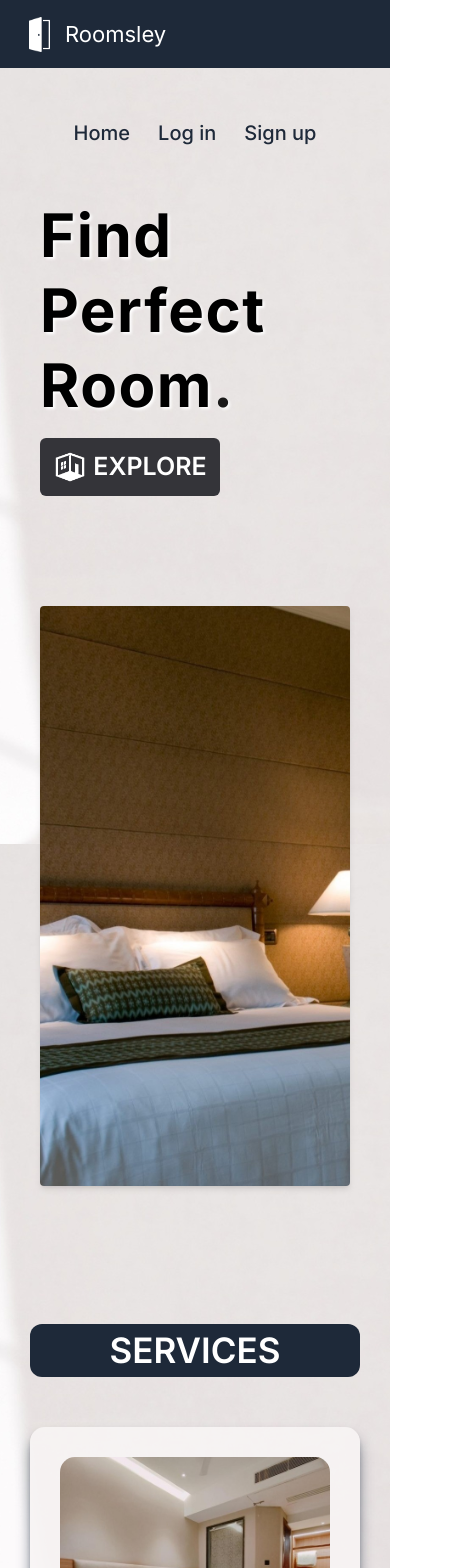
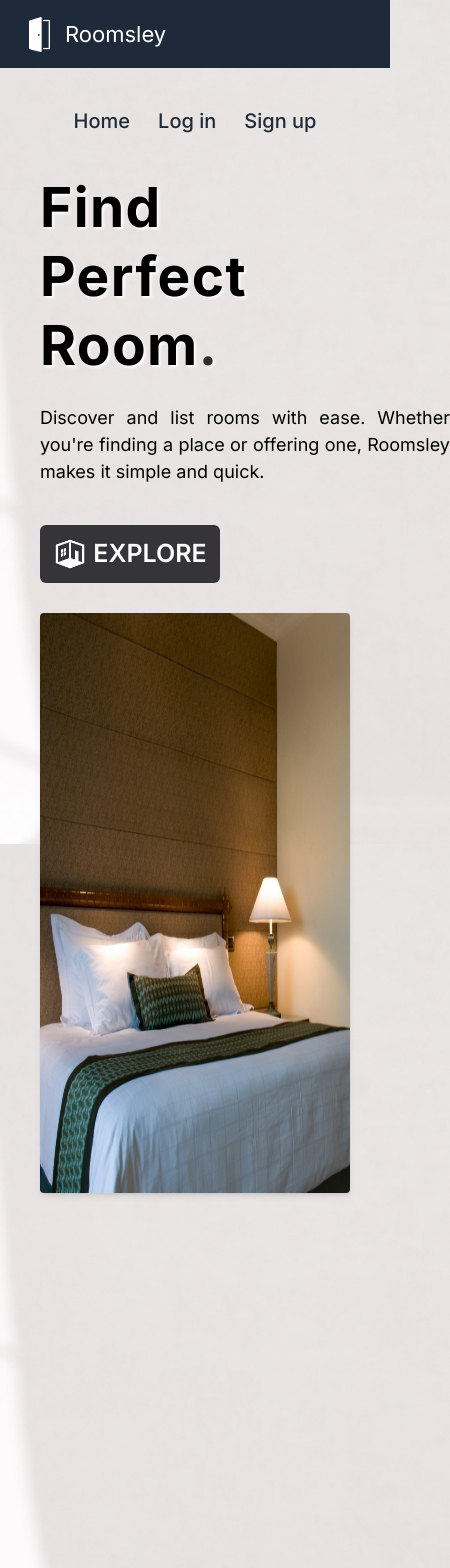
Before and after one commit to rohitkumar893/roomsley, a React (Vite) app: page / in a window 390 px wide. Shown: the top 1568 px of the page, 450 px wide, since content can reach past the window. Built offline with nearby package versions, Linux system fonts and the light colour scheme.

Commit message:
fixed responisiveness

```diff
--- a/src/App.css
+++ b/src/App.css
@@ -20,9 +20,6 @@ nav{
   animation-fill-mode: forwards;
 }
 
-.first{
-  height: 100vh;
-}
 
 .second{
   padding: 80px;
@@ -35,12 +32,12 @@ nav{
 }
 
 .services{
-  margin-top: 225px;
+  margin-top: 180px;
 }
 
 .padder{
-  padding-left: 200px;
-  padding-right: 200px;
+  padding-left: 180px;
+  padding-right: 180px;
 }
 
 .textlogo{
@@ -74,7 +71,7 @@ nav{
   animation-fill-mode: forwards;
 }
 
-.container2{
+/* .container2{
   margin-top:60px;
   width: 100%;
   display: flex;
@@ -87,7 +84,7 @@ nav{
   animation-duration: 2s;
   animation-delay: 0.3s;
   animation-fill-mode: forwards;
-}
+} */
 
 .explore{
   opacity:0;
@@ -195,7 +192,7 @@ ul:hover{
   }
 }
 
-.buttonn:hover::after {
+.button:hover::after {
   bottom: -70%;
   background-image: radial-gradient(circle, rgba(62, 69, 75, 0.902) 20%, transparent 20%),
     radial-gradient(circle, rgba(62, 69, 75, 0.902) 20%, transparent 20%),
@@ -242,10 +239,6 @@ ul:hover{
 
 
 @media(max-width:1500px){
-  .services{
-    margin-top: 200px;
-  }
-
   .padder{
     padding-left: 100px;
     padding-right: 100px;
@@ -254,36 +247,16 @@ ul:hover{
 }
 
 @media(max-width:700px){
+  .roomimg{
+
+  }
+
   .services{
-    margin-top:260px;
+    margin-top:360px;
   }
   .padder{
     padding-left: 40px;
     padding-right: 40px;
   }
 
-  .roomimg {
-    transform: translateY(-180px);
-  }
 }
-
-@media(max-width:580px){
-  .roomimg {
-    transform: translateY(30px);
-  }
-}
-
-
-@media(max-width:780px){
-  .second {
-    transform: translateY(160px);
-  }
-
-  .roomimg {
-    transform: translateY(80px);
-  }
-
-  .footer {
-  margin-top:180px;
-}
-}
--- a/src/App.jsx
+++ b/src/App.jsx
@@ -52,13 +52,13 @@ function App() {
 
   return (
     <>
-      <div className="first h-[100%] 2-[100%]">
+      <div className="first w-[100%]">
       <nav className="h-[68px] w-full flex justify-start items-center gap-[8px] bg-gray-800 text-[22px]">
         <img src='door.png' className='homeicon h-[35px]'></img>
         <h1 className='text-white cursor-pointer' onClick={() => window.location.reload()}>Roomsley</h1>
         </nav>
 
-        <nav className='not-first:h-[130px] flex justify-center items-center gap-[28px] md:gap-[60px]'>
+        <nav className='h-[105px] flex justify-center items-center gap-[28px] md:gap-[60px]'>
             <ul><h2 className='homebtn text-[20px] hover:scale-110 text-gray-800 font-medium' onClick={() => window.location.reload()}>Home</h2></ul>
             <ul><Link to="/login"><h2 className='text-[20px] hover:scale-110 text-gray-800 font-medium'>Log in</h2></Link></ul>
             <ul><Link to='/signup'><h2 className='text-[20px] hover:scale-110 text-gray-800 font-medium'>Sign up</h2></Link></ul>
@@ -66,20 +66,20 @@ function App() {
 
         <div className='landingcontainer h-[100%] w-[100%] flex flex-col sm:flex-row justify-center items-center'>
           <div className='padder h-[100%] w-[100%]'>
-
-          <div className='marginctrl flex flex-col md:flex-row h-full w-full justify-between gap-[30px]'>
-              <div className=''>
-                  <h1 className='textlogo text-[60px] md:text-[90px] font-bold leading-tight tracking-wide'>Find Perfect<br />Room<span className='animate-pulse'>.</span></h1>
+            <div className='marginctrl flex flex-col md:flex-row h-full w-full justify-between gap-[30px]'>
+              <div className='flex flex-col gap-[25px]'>
+                  <h1 className='textlogo text-[55px] w-[300px] md:text-[60px] font-bold leading-tight tracking-wide'>Find Perfect<br />Room<span className='animate-pulse'>.</span></h1>
+                  <h2 className='text-[18px] w-[410px] font-normal text-justify'> Discover and list rooms with ease. Whether you're finding a place or offering one, Roomsley makes it simple and quick.</h2>
                   <Link to="/listings">
-                  <buttonn className="buttonn w-[180px]">
+                  <button className="buttonn w-[180px]">
                   <img src='roomicon.png' className='h-[34px]'></img>
                   <h1 className='text-[25px] font-semibold'>EXPLORE</h1>
-                  </buttonn>
+                  </button>
                   </Link>
               </div>
 
               <div>
-                <img src='roomimg.jpg' className='roomimg object-cover h-[580px] sm:h-[600px] w-[600px] z-[-1] relative top-[0px] rounded-sm shadow-md'></img>
+                <img src='roomimg.jpg' className='roomimg h-[580px] w-[580px] sm:h-[600px] sm:w-[600px] rounded-sm shadow-md'></img>
               </div>
              </div>
           </div>
```
